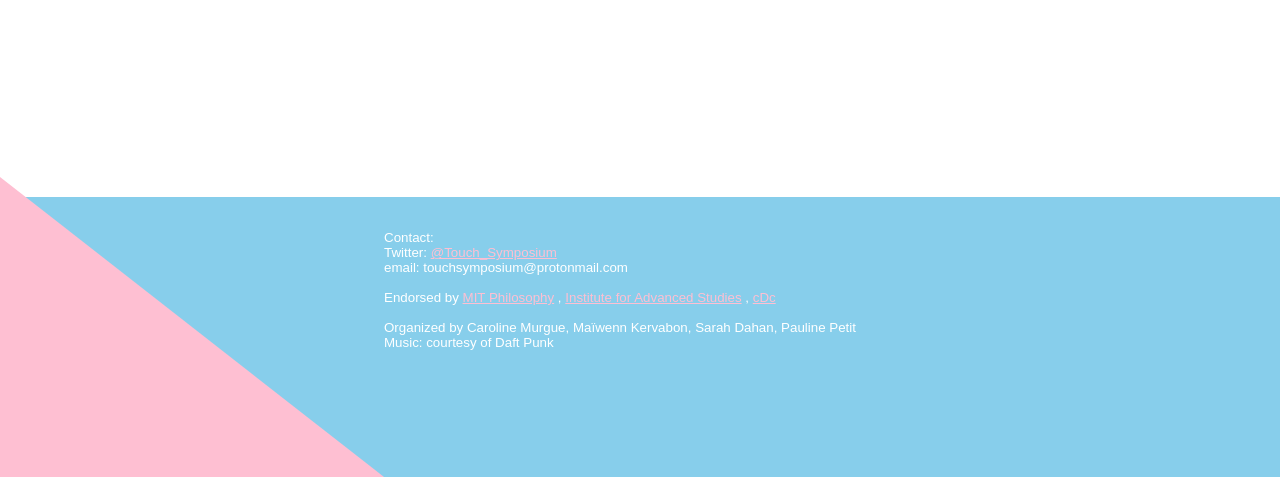
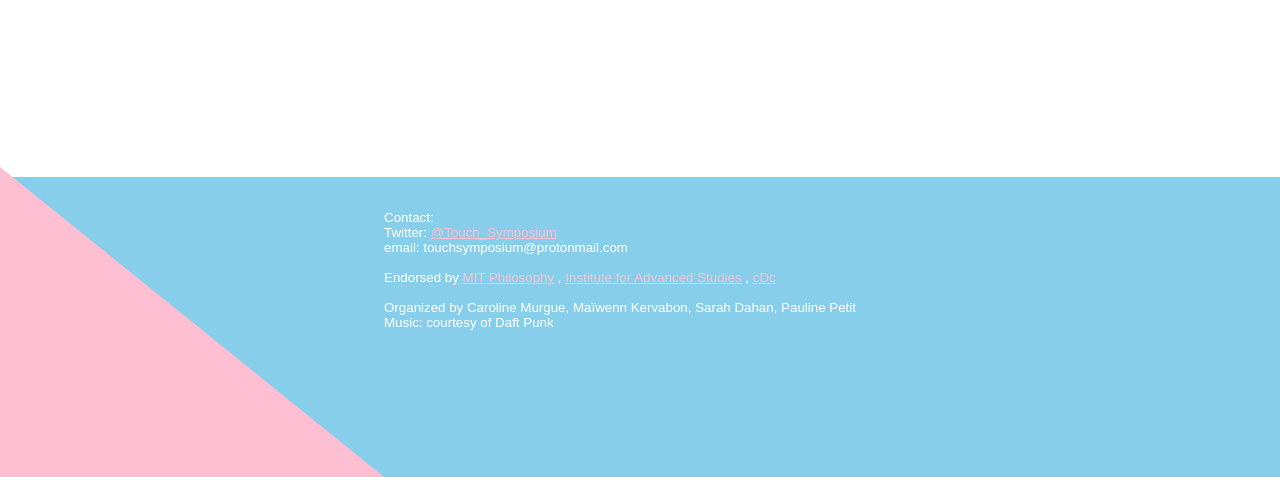
Before and after one commit to mkervabo/touch-symposium, a website built with Parcel: page index.html in a window 1280 px wide. Shown: the part 5882-6359 px from the top of the page. Built offline with nearby package versions, Linux system fonts and the light colour scheme; what triangulr would draw is missing.

Commit message:
footer size correction

```diff
--- a/src/layout.css
+++ b/src/layout.css
@@ -56,7 +56,7 @@ footer > div:first-child {
   width: 80vw;
   right: 0;
   bottom: 0;
-  height: 280px;
+  height: 300px;
   clip-path: polygon(100% 0, 0 100%, 100% 100%);
 }
 
@@ -66,7 +66,7 @@ footer > div:last-child {
   text-align: right;
   left: 0;
   bottom: 0;
-  height: 300px;
+  height: 310px;
   clip-path: polygon(0 0, 0 100%, 100% 100%);
 }
 
```
